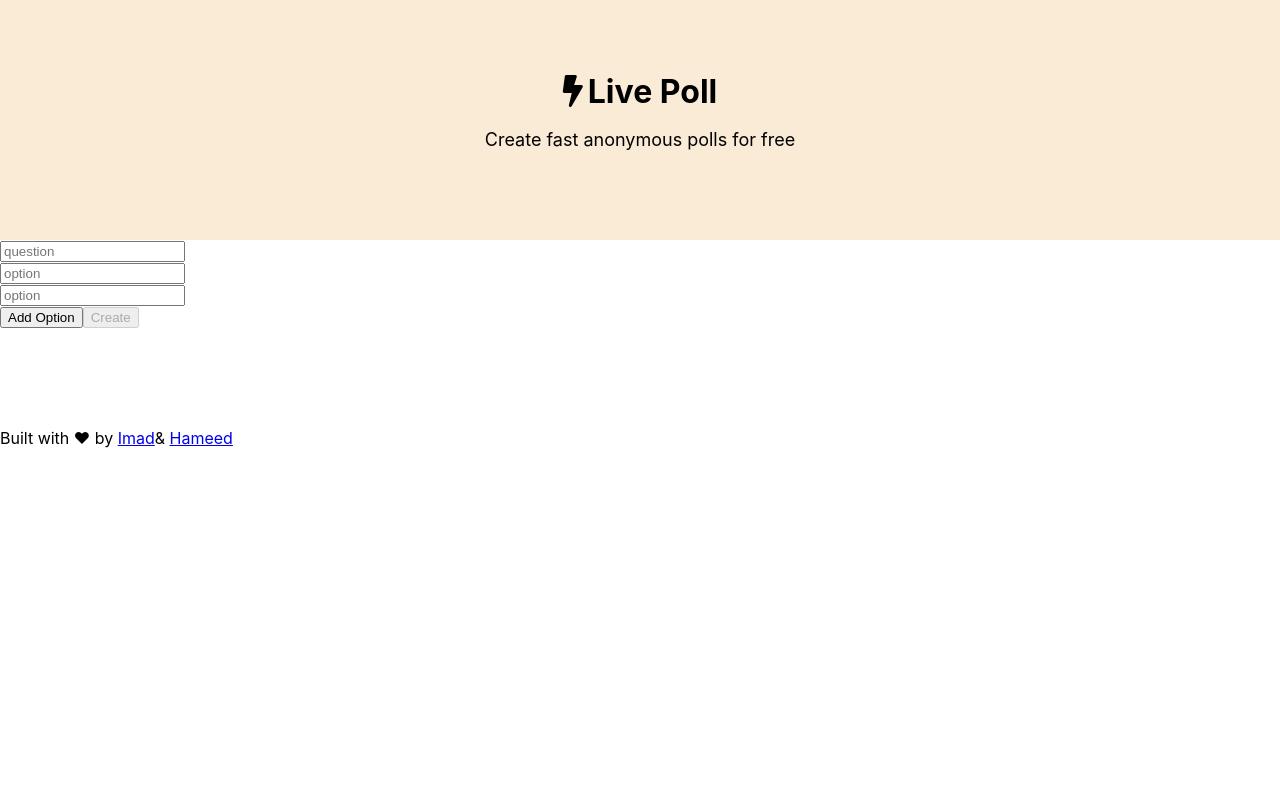
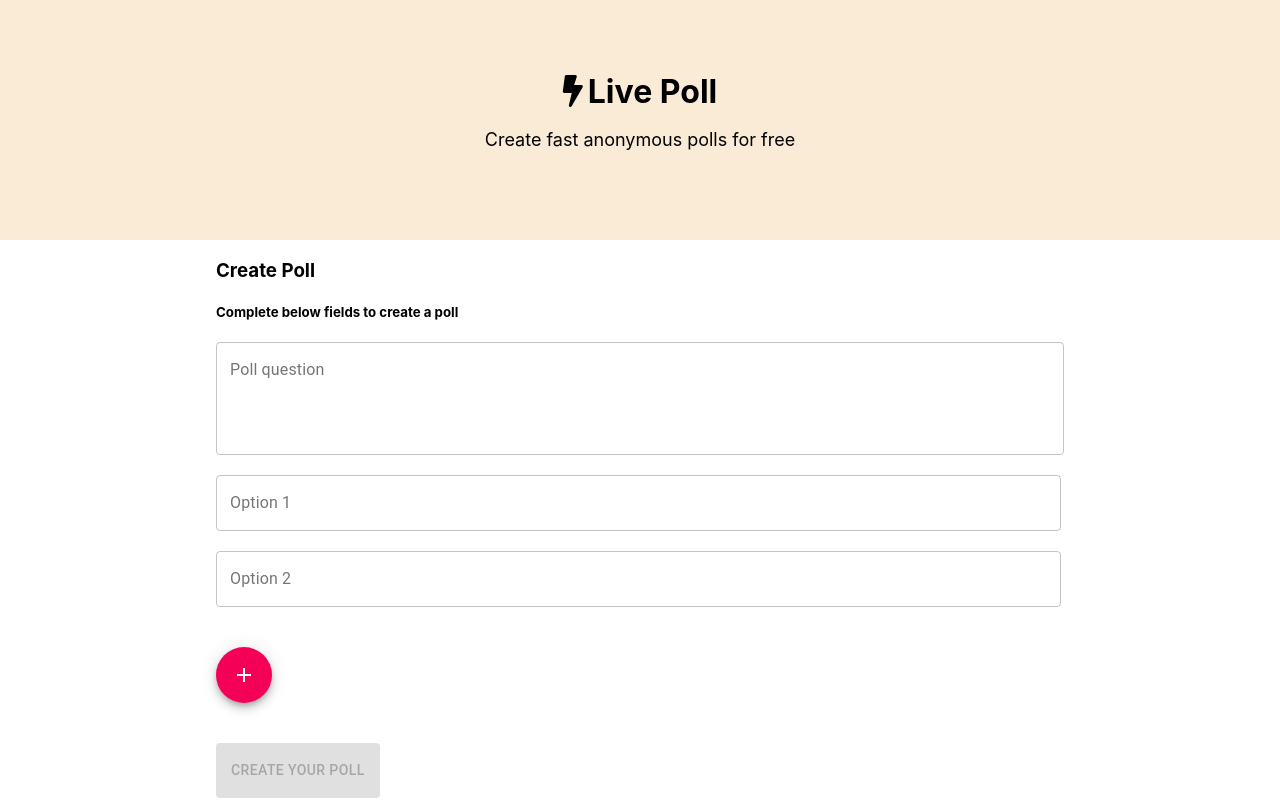
Before and after one commit to Md-Abdul-Hameed/Live-polling, a React (Create React App) app: page / in a window 1280 px wide. Shown: the top 800 px of the page. Built offline with nearby package versions, Linux system fonts and the light colour scheme; no server answers.

Commit message:
create poll page styled

```diff
--- a/src/components/CreatePoll.js
+++ b/src/components/CreatePoll.js
@@ -1,8 +1,40 @@
 import React, { useState } from "react";
 import { useEffect } from "react";
+import { makeStyles } from "@material-ui/core/styles";
+import { green } from "@material-ui/core/colors";
 import { database } from "../firebase/firebaseConfig";
+import { Button, Container, Fab, TextField } from "@material-ui/core";
+import AddIcon from "@material-ui/icons/Add";
+import DeleteForeverIcon from "@material-ui/icons/DeleteForever";
 import Footer from "./Footer";
 import Header from "./Header";
+
+const useStyles = makeStyles((theme) => ({
+	maxWidthSm: {
+		maxWidth: "70%",
+	},
+	questionInput: {
+		width: "100%",
+	},
+	option: {
+		width: "100%",
+		marginTop: "20px",
+		marginRight: "3px",
+	},
+	deleteBtn: {
+		cursor: "pointer",
+		color: "red",
+		fontSize: "30px",
+		marginTop: "15px",
+	},
+	margin: {
+		marginTop: theme.spacing(5),
+	},
+	createBtn: {
+		marginTop: theme.spacing(5),
+		padding: "15px",
+	},
+}));
 
 export default function CreatePoll(props) {
 	const [question, setQuestion] = useState("");
@@ -63,23 +95,50 @@ export default function CreatePoll(props) {
 			if (options[i] === "") {
 				setDisable(true);
 				break;
+			} else if (question !== "") {
+				setDisable(false);
 			} else {
-				setDisable(false);
+				setDisable(true);
 			}
 		}
 	}, [question, options]);
+
+	const classes = useStyles();
 	return (
 		<>
 			<Header />
+			<Container maxWidth="sm" className={classes.maxWidthSm}>
 				<div>
-				<input
-					placeholder="question"
+					<h3>Create Poll</h3>
+					<h5>Complete below fields to create a poll</h5>
+				</div>
+				<div>
+					<TextField
+						className={classes.questionInput}
+						id="outlined-multiline-static"
+						label="Poll question"
+						placeholder="What's your favorite movie?"
+						multiline
+						rows={4}
+						variant="outlined"
 						onChange={(e) => setQuestion(e.target.value)}
-				></input>
+					/>
 					{options.map((option, idx) => {
 						return (
-						<div key={idx} id={idx}>
-							<input
+							<div
+								key={idx}
+								id={idx}
+								style={{
+									display: "flex",
+									justifyContent: "center",
+									alignItems: "center",
+								}}
+							>
+								<TextField
+									className={classes.option}
+									id="outlined-basic"
+									label={`Option ${idx + 1}`}
+									variant="outlined"
 									placeholder="option"
 									value={option}
 									onChange={(e) => {
@@ -87,18 +146,36 @@ export default function CreatePoll(props) {
 										tempArr[idx] = e.target.value;
 										setOptions(tempArr);
 									}}
-							></input>
+								/>
 								{options.length > 2 ? (
-								<button onClick={handleDelete}>delete</button>
+									<DeleteForeverIcon
+										onClick={handleDelete}
+										className={classes.deleteBtn}
+									/>
 								) : null}
 							</div>
 						);
 					})}
-				<button onClick={handleAddOption}>Add Option</button>
-				<button onClick={handleCreate} disabled={disable}>
-					Create
-				</button>
+					<Fab
+						color="secondary"
+						aria-label="add"
+						className={classes.margin}
+						onClick={handleAddOption}
+					>
+						<AddIcon />
+					</Fab>
+					<br />
+					<Button
+						variant="contained"
+						color="primary"
+						className={classes.createBtn}
+						onClick={handleCreate}
+						disabled={disable}
+					>
+						Create Your Poll
+					</Button>
 				</div>
+			</Container>
 			<Footer />
 		</>
 	);
--- a/src/components/Footer.js
+++ b/src/components/Footer.js
@@ -2,10 +2,26 @@ import React from "react";
 
 export default function Footer() {
 	return (
-		<div style={{marginTop:"100px"}}>
-			<p>
-				Built with ❤ by <a href="https://www.github.com/abdul-imad">Imad</a>
-				&amp; <a href="https://github.com/Md-Abdul-Hameed">Hameed</a>
+		<div className="footer">
+			<p className="footer-text">
+				Built with ❤ by{" "}
+				<a
+					className="profile"
+					href="https://www.github.com/abdul-imad"
+					target="_blank"
+					rel="noreferrer"
+				>
+					Imad{" "}
+				</a>
+				&amp;{" "}
+				<a
+					className="profile"
+					href="https://github.com/Md-Abdul-Hameed"
+					target="_blank"
+					rel="noreferrer"
+				>
+					Hameed
+				</a>
 			</p>
 		</div>
 	);
--- a/src/index.css
+++ b/src/index.css
@@ -12,6 +12,8 @@ code {
         monospace;
 }
 
+/* ***************************************************** */
+
 /* header */
 
 .header {
@@ -23,14 +25,41 @@ code {
     background-color: antiquewhite;
 }
 
-.title{
+.title {
     margin: 0;
     padding: 0;
 }
-.fa-bolt{
+
+.fa-bolt {
     margin-right: 5px;
 }
 
-.tagline{
+.tagline {
     font-size: 18px;
 }
+
+/* ***************************************************** */
+
+/* Footer */
+
+.footer {
+    display: flex;
+    justify-content: center;
+    align-items: center;
+    margin: 100px 0 20px 0;
+}
+
+.footer-text{
+    font-family: cursive;
+    color: gray
+}
+
+.profile{
+    text-decoration: none;
+    color: gray;
+    transition: color .3s ease-in-out;
+}
+
+.profile:hover{
+    color: rgb(43, 43, 43);
+}
```
Lines whose indentation alone changed are shown as unchanged.
